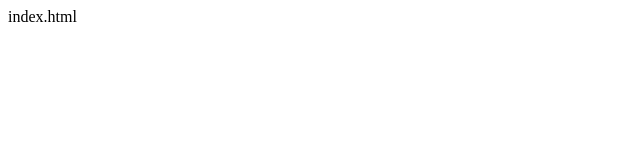
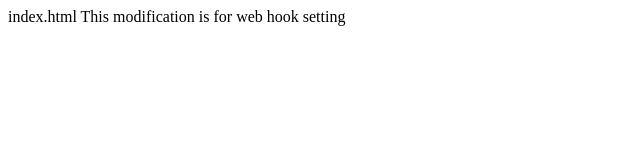
Before and after one commit to gopiveluru/1234_EcOMM_dOLLS, a plain HTML site: page index.html in a window 1280 px wide. Shown: the whole page, without its empty margins (0-640 px from the left). Drawn offline with Linux system fonts and the light colour scheme.

Commit message:
Update index.html

```diff
--- a/index.html
+++ b/index.html
@@ -3,5 +3,6 @@
 index.html
 </HEAD>
 <BODY>
+  This modification is for web hook setting
 </BODY>
 </HTML>
```
